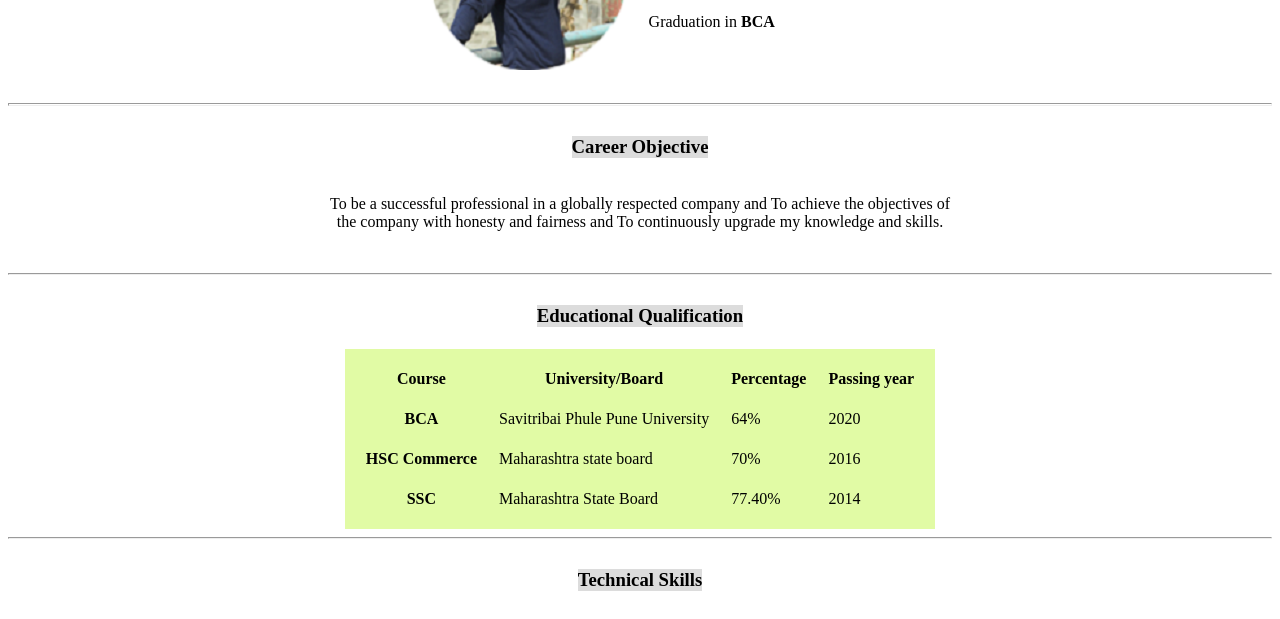
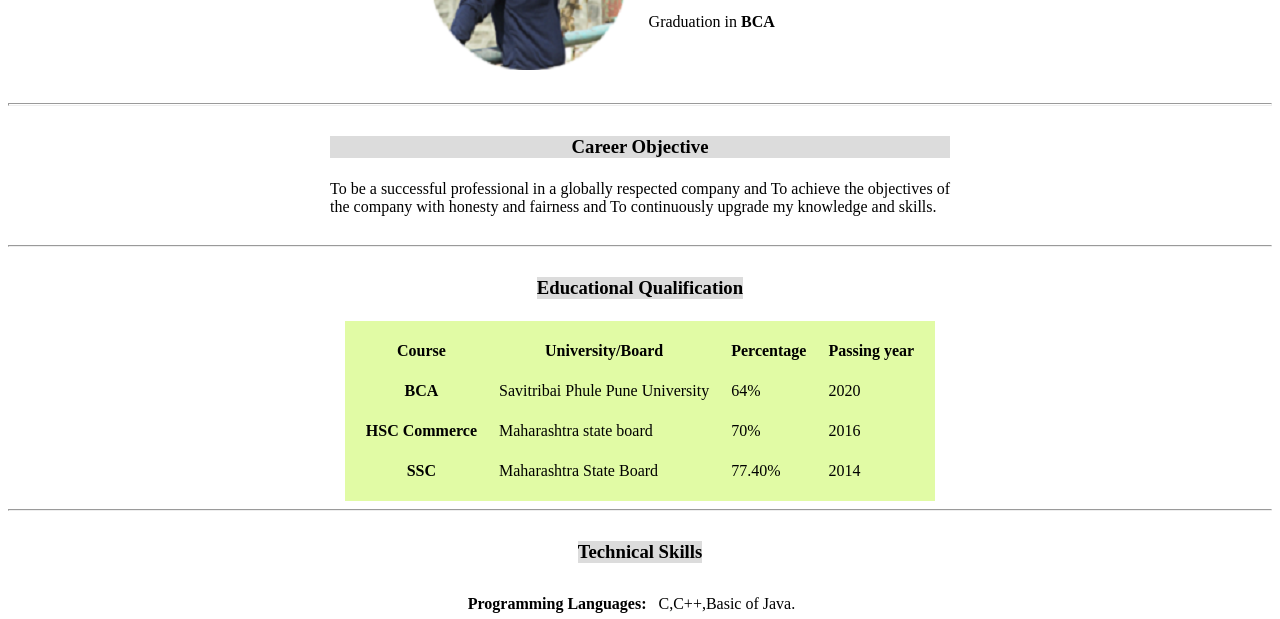
Before and after one commit to arjunkamthe/profile, a plain HTML site: page index.html in a window 1280 px wide. Shown: the part 156-775 px from the top of the page. Drawn offline with Linux system fonts and the light colour scheme.

Commit message:
Update index.html

```diff
--- a/index.html
+++ b/index.html
@@ -21,11 +21,13 @@
     <th>
       <h3 style="background-color:gainsboro;">Career Objective </h3>
     </th>
-  </table>
-  <p>
-    <center>To be a successful professional in a globally respected company and To achieve the objectives of <br>
-      the company with honesty and fairness and To continuously upgrade my knowledge and skills.</center>
-  </p><br>
+  <tr>
+    <td>
+
+   To be a successful professional in a globally respected company and To achieve the objectives of <br>
+      the company with honesty and fairness and To continuously upgrade my knowledge and skills.
+  </td> </tr> </table>
+ <br>
   <hr>
 
   <table align="center">
```
